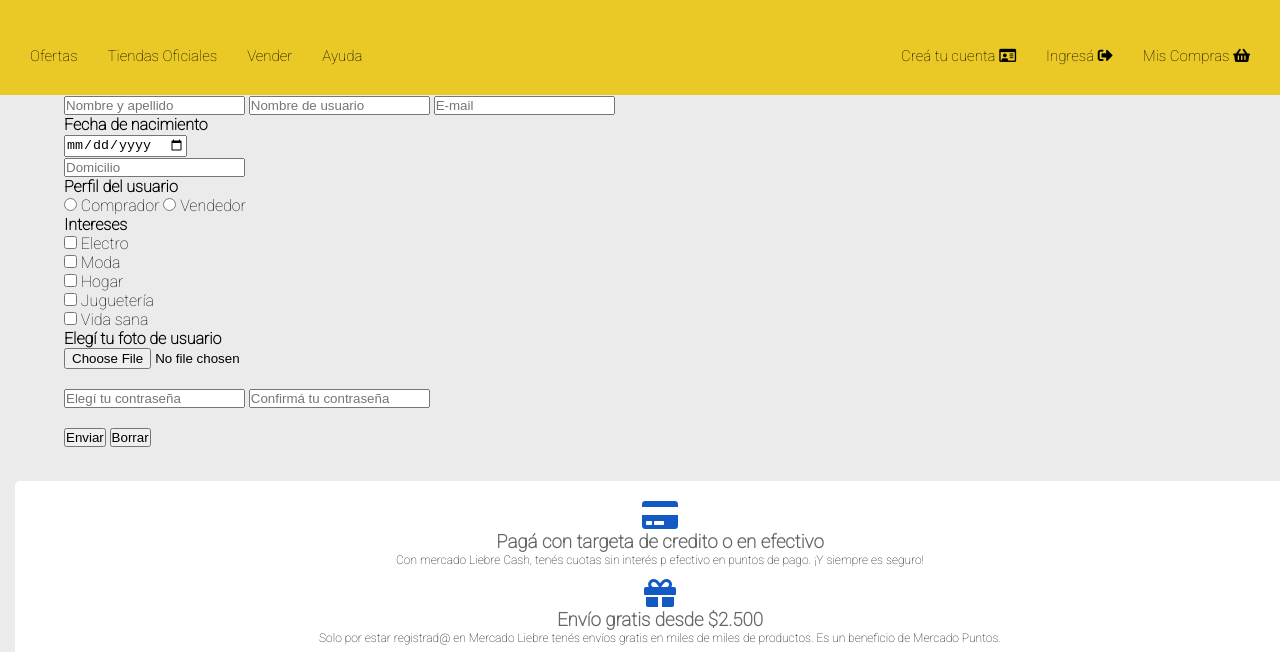
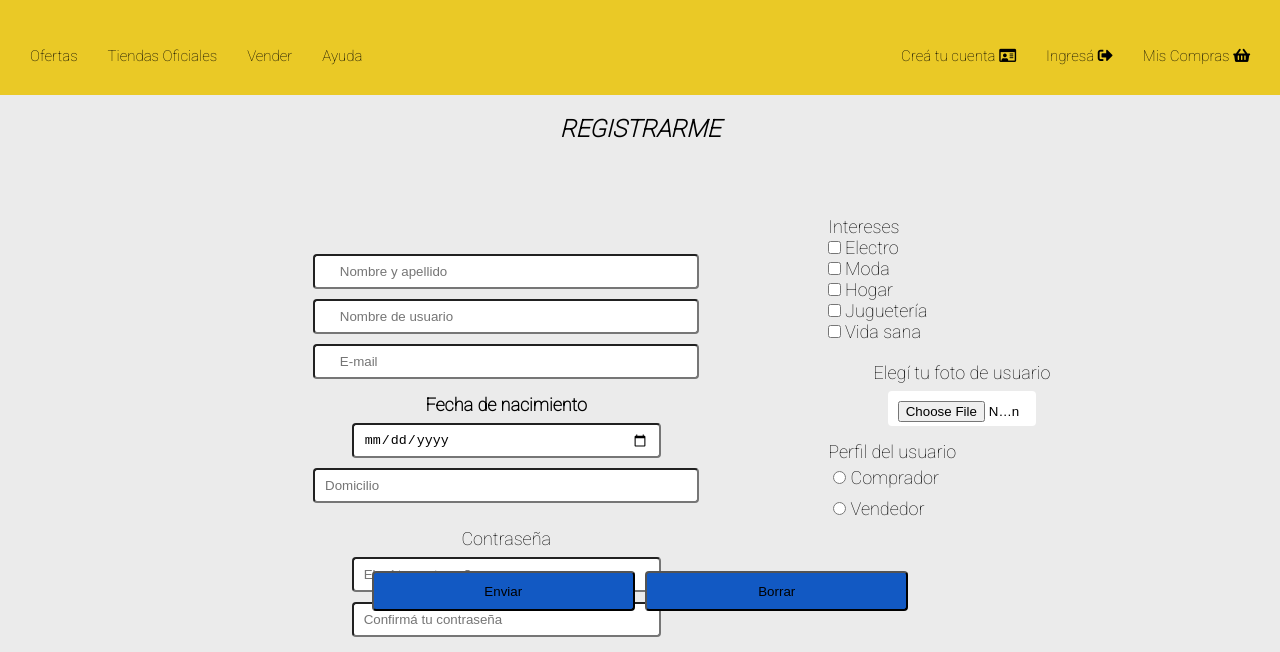
Before and after one commit to FacuTaborra/MercadoLibre, a website: page views/register.html in a window 1280 px wide. Shown: the part 126-778 px from the top of the page. Drawn offline with Linux system fonts and the light colour scheme.

Commit message:
agrego login, falta terminar register

```diff
--- a/public/css/login.css
+++ b/public/css/login.css
@@ -0,0 +1,42 @@
+
+main{
+    display: flex;
+    flex-direction: column;
+    align-items: center;
+}
+
+form{
+    width: 70%;
+    height: 100%;
+    padding: 5px;
+    border-radius: 7px;
+    margin: 20px;
+    display: flex;
+    flex-direction:column ;
+    align-items: center;
+}
+
+#input{
+    background-color: #ffffff;
+    height: 40px;
+    width: 60%;
+    padding: 10px;
+    border-radius: 4px;
+    margin: 5px;
+}
+
+.ingresa{
+    width: 100%;
+    display: flex;
+    flex-direction: column;
+    align-items: center;
+}
+
+.boton{
+    background-color: #1259c3;
+    height: 40px;
+    width: 60%;
+    padding: 10px;
+    border-radius: 4px;
+    margin: 5px;
+}
--- a/public/css/register.css
+++ b/public/css/register.css
@@ -0,0 +1,116 @@
+
+main{
+    display: flex;
+    flex-direction: column;
+    align-items: center;
+}
+
+h2{
+    margin-top: 20px;
+    font-style: oblique;
+}
+
+form{
+    width: 80%;
+    height: 600px;
+    padding: 5px;
+    border-radius: 7px;
+    margin: 20px;
+    display: flex;
+    flex-direction:column;
+    align-items: center;
+}
+
+.contenedor{
+    width: 100%;
+    display: flex;
+    align-items: center;
+}
+
+
+.datosPersonales{
+    height: 60%;
+    width: 80%;
+    display: flex;
+    flex-direction:column ;
+    align-items: center;
+}
+
+.datosPersonales input{
+    width: 50%;
+    margin: 10px;
+    border-radius: 8px;
+}
+
+.datosPersonales div{
+    width: 80%;
+    display: flex;
+    flex-direction: column;
+    align-items: center;
+}
+
+.datosPersonales div input{
+    width: 40%;
+}
+
+label{
+    margin-top: 10px;
+    margin-bottom: 3px;
+    font-size: 18px;
+
+}
+
+.profile{
+    display: flex;
+    flex-direction: column;
+    align-items: initial;
+}
+
+.password input,
+.profile label{
+    margin: 5px;
+}
+
+.interests{
+    margin-bottom: 5px;
+}
+
+.password,
+.foto-perfil{
+    margin: 10px;
+    display: flex;
+    flex-direction: column;
+    align-items: center;
+}
+
+.foto-perfil input{
+    margin-top:5px ;
+}
+
+#input{
+    background-color: #ffffff;
+    height: 35px;
+    width: 60%;
+    padding: 10px;
+    border-radius: 4px;
+    margin: 5px;
+}
+
+
+.buttons{
+    width: 60%;
+    height: 20px;
+    margin: 10px;
+    display: flex;
+    justify-content: center;
+    align-items: center;
+}
+
+.buttons input{
+    background-color: #1259c3;
+    height: 40px;
+    width: 60%;
+    padding: 10px;
+    border-radius: 4px;
+    margin: 5px;
+}
--- a/views/register.html
+++ b/views/register.html
@@ -6,6 +6,7 @@
     <meta name="viewport" content="width=device-width, initial-scale=1.0">
     <title>Registrarse</title>
     <link rel="stylesheet" href="/css/style.css">
+    <link rel="stylesheet" href="/css/register.css">
     <link rel="preconnect" href="https://fonts.gstatic.com" crossorigin>
     <link href="https://fonts.googleapis.com/css2?family=Roboto:wght@100&display=swap" rel="stylesheet">
     <link rel="stylesheet" href="https://cdnjs.cloudflare.com/ajax/libs/font-awesome/5.15.3/css/all.min.css">
@@ -15,7 +16,7 @@
     <header>
         <div class="top-header">
             <div class="logo">
-               <img src="/img/logo-mercado-liebre.svg" alt="">
+               <a href="/"><img src="/img/logo-mercado-liebre.svg" alt=""></a>
             </div>
             <div class="inputForm" method="GET">
                 <i class="fas fa-search" id="logoSearch"></i><input class="input" type="text" name="buscador" placeholder="Buscar producatos, marcas y mas">
@@ -33,8 +34,8 @@
                <li><a href="#">Ayuda</a></li>
             </ul>
             <ul class="menu">
-               <li><a href="/login.html">Creá tu cuenta</a> <i class="far fa-id-card"> </i></li>
-               <li><a href="#">Ingresá</a> <i class="fas fa-sign-out-alt"></i> </li>
+               <li><a href="/register">Creá tu cuenta</a> <i class="far fa-id-card"> </i></li>
+               <li><a href="/login">Ingresá</a> <i class="fas fa-sign-out-alt"></i> </li>
                <li><a href="#">Mis Compras</a> <i class="fas fa-shopping-basket"></i></li>
            </ul>
         </nav>
@@ -44,26 +45,34 @@
     </header>
 
     <main class="register">
-        <form action="/" method="POST">
-            <input type="text" name="name" placeholder="Nombre y apellido">
-            <input type="text" name="user" placeholder="Nombre de usuario">
-            <input type="email" name="email" placeholder="E-mail">
-            <br>
+        <h2>REGISTRARME</h2>
+        <form  action="/" method="POST">
+            <div class="contenedor">
+
+                    <div class="datosPersonales">
+                        <input id="input" type="text" name="name" placeholder="    Nombre y apellido" required>
+
+                        <input id="input" type="text" name="user" placeholder="    Nombre de usuario" required>
+
+                        <input id="input" type="email" name="email" placeholder="    E-mail" required>
+
+                        <div class="birth-date">
                             <label for="birth_date"><b>Fecha de nacimiento</b></label>
-            <br>
-            <input type="date" name="birth_date" id="birth_date">
-            <br>
-            <input type="text" name="addres" placeholder="Domicilio">
-            <h4>Perfil del usuario</h4>
-            <div class="profile">
-                <input type="radio" name="profile" value="buy" id="buy">
-                <label for="buy">Comprador</label>
-                <input type="radio" name="profile" value="sell" id="sell">
-                <label for="sell">Vendedor</label>
+                            <input id="input" type="date" name="birth_date" id="birth_date" required>
                         </div>
 
-            <h4>Intereses</h4>
-            <div class="interests">
+                        <input id="input" type="text" name="addres" placeholder="Domicilio" required>
+
+                    <div class="password">
+                        <label>Contraseña</label>
+                        <input id="input" type="password" name="pass" placeholder="Elegí tu contraseña" required>
+                        <input id="input" type="password" name="pass_confirm" placeholder="Confirmá tu contraseña" required>
+                    </div>
+                </div>
+
+                <div>
+                    <label>Intereses</label>
+                    <div class="interests" required>
                         <div>
                             <input type="checkbox" name="interests" value="a" id="a">
                             <label for="a">Electro</label>
@@ -85,19 +94,27 @@
                             <label for="e">Vida sana</label>
                         </div>
                     </div>
-
-            <h4>Elegí tu foto de usuario</h4>
-            <input type="file" name="avatar">
-            <br>
-            <br>
-            <input type="password" name="pass" placeholder="Elegí tu contraseña">
-            <input type="password" name="pass_confirm" placeholder="Confirmá tu contraseña">
-            <br>
-            <br>
+                    <div class="foto-perfil">
+                        <label>Elegí tu foto de usuario</label>
+                        <input id="input" type="file" name="avatar" required>
+                    </div>
+                    <div class="perfil">
+                        <label>Perfil del usuario</label>
+                        <div class="profile" required>
+                            <label for="buy">
+                                <input type="radio" name="profile" value="buy" id="buy">  Comprador
+                            </label>
+                            <label for="sell">
+                                <input type="radio" name="profile" value="sell" id="sell">  Vendedor
+                            </label>
+                        </div>
+                    </div>
+                </div>
+            </div>
+            <div class="buttons">
                 <input type="submit" value="Enviar">
                 <input type="reset" value="Borrar">
-            <br>
-            <br>
+            </div>
         </form>
     </main>
 
```
Also changed, not shown: views/home.html (+3 -3 lines), views/login.html (+10 -6 lines). Lines whose indentation alone changed are shown as unchanged.
